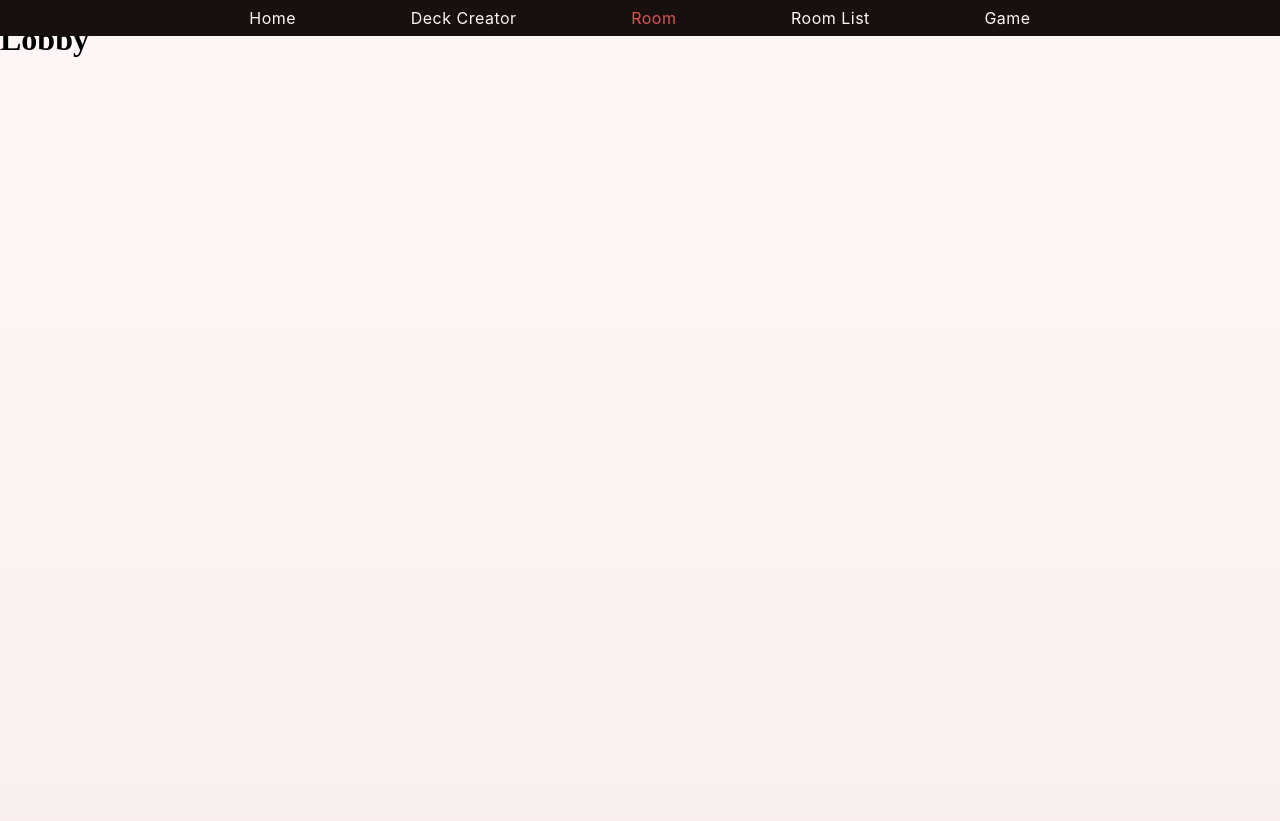
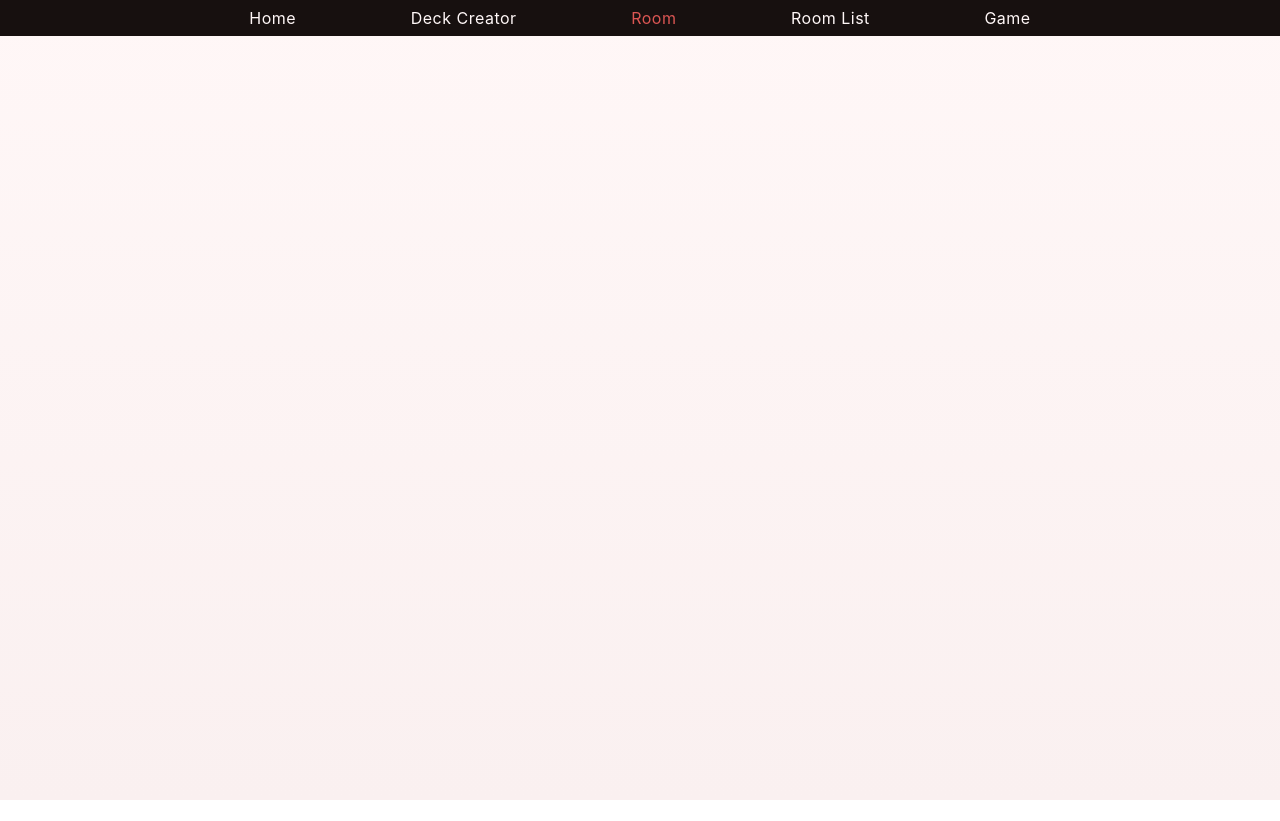
Before and after one commit to jakub-galecki/CAH, a React (Create React App) app in the folder client/: page /room in a window 1280 px wide. After the commit the page ends 800 px from the top, so only its background shows below. Built offline with nearby package versions, Linux system fonts and the light colour scheme; some icons are missing.

Commit message:
Add lobby template

```diff
--- /dev/null
+++ b/client/src/components/lobby/cardPanel/index.js
@@ -0,0 +1,7 @@
+import './style.scss';
+
+import React from 'react';
+
+export const CardPanel = () => {
+  return <div className="card-panel"></div>;
+};
--- /dev/null
+++ b/client/src/components/lobby/cardPanel/style.scss
@@ -0,0 +1,2 @@
+.card-panel {
+}
--- /dev/null
+++ b/client/src/components/lobby/overview/index.js
@@ -0,0 +1,7 @@
+import './style.scss';
+
+import React from 'react';
+
+export const Overview = () => {
+  return <div className="overview"></div>;
+};
--- /dev/null
+++ b/client/src/components/lobby/overview/style.scss
@@ -0,0 +1,2 @@
+.overview {
+}
--- /dev/null
+++ b/client/src/components/lobby/team/index.js
@@ -0,0 +1,7 @@
+import './style.scss';
+
+import React from 'react';
+
+export const Team = () => {
+  return <div className="team"></div>;
+};
--- /dev/null
+++ b/client/src/components/lobby/team/style.scss
@@ -0,0 +1,2 @@
+.team {
+}
--- a/client/src/pages/lobby/index.jsx
+++ b/client/src/pages/lobby/index.jsx
@@ -1,8 +1,16 @@
+import './style.scss';
+
 import React from 'react';
+
+import { CardPanel } from '../../components/lobby/cardPanel/index';
+import { Overview } from '../../components/lobby/overview/index';
+import { Team } from '../../components/lobby/team/index';
 
 const Lobby = () => (
   <div className="lobby">
-    <h1>Lobby</h1>
+    <CardPanel />
+    <Overview />
+    <Team />
   </div>
 );
 
--- /dev/null
+++ b/client/src/pages/lobby/style.scss
@@ -0,0 +1,10 @@
+.lobby {
+  width: 100vw;
+  height: 100vh;
+  padding-top: 2.5em;
+
+  display: grid;
+  // TODO: add minmax
+  grid-template-columns: 24fr 52fr 24fr;
+  grid-template-rows: 1fr;
+}
```
